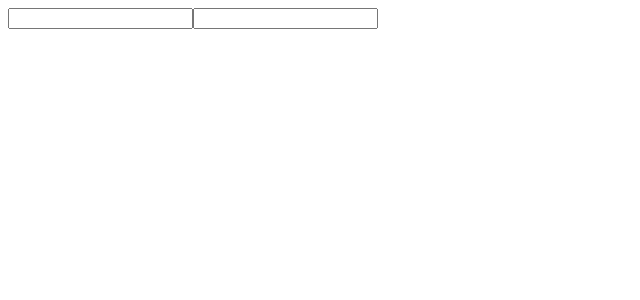
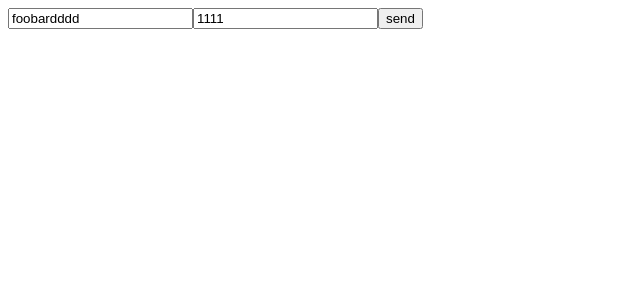
Before and after one commit to Andrii-77/react-lesson-hw, a React (Vite) app: page / in a window 1280 px wide. Shown: the top 300 px of the page, without its empty margins (0-640 px from the left). Built offline with nearby package versions, Linux system fonts and the light colour scheme.

Commit message:
Вивчив react 5-2 forms controlled.

```diff
--- a/src/components/FormComponent.tsx
+++ b/src/components/FormComponent.tsx
@@ -1,9 +1,52 @@
+import {FormEvent, useState} from 'react';
+
+interface IFormProps {
+    username: string,
+    password: string
+}
+
 const FormComponent = () => {
+
+    const [formState, setFormState] = useState<IFormProps>({
+        username: 'foobardddd',
+        password: '1111'
+    })
+
+    const handleSubmit = (e: FormEvent<HTMLFormElement>) => {
+        e.preventDefault();
+        const user = {
+            username: formState.username,
+            password: formState.password
+        };
+        console.log(user);
+
+    };
+
+    // const handleUsernameChange = (e: FormEvent<HTMLInputElement>) => {
+    //     const input = e.target as HTMLInputElement;
+    //     console.log(input.value);
+    //     setFormState({...formState, username: input.value});
+    // };
+    //
+    // const handlePasswordChange = (e: FormEvent<HTMLInputElement>) => {
+    //     const input = e.target as HTMLInputElement;
+    //     console.log(input.value);
+    //     setFormState({...formState, password: input.value});
+    // };
+
+    const handleInputChange = (e: FormEvent<HTMLInputElement>) => {
+        const input = e.target as HTMLInputElement;
+        console.log(input.name);
+        setFormState({...formState, [input.name]: input.value});
+
+    };
+
     return (
         <div>
-            <form>
-                <input type="text" name={'username'}/>
-                <input type="text" name={'password'}/>
+            <form onSubmit={handleSubmit}>
+                <input type="text" name={'username'} value={formState.username} onChange={handleInputChange}/>
+                <input type="text" name={'password'} value={formState.password} onChange={handleInputChange}/>
+                <button>send</button>
             </form>
         </div>
     );
```
